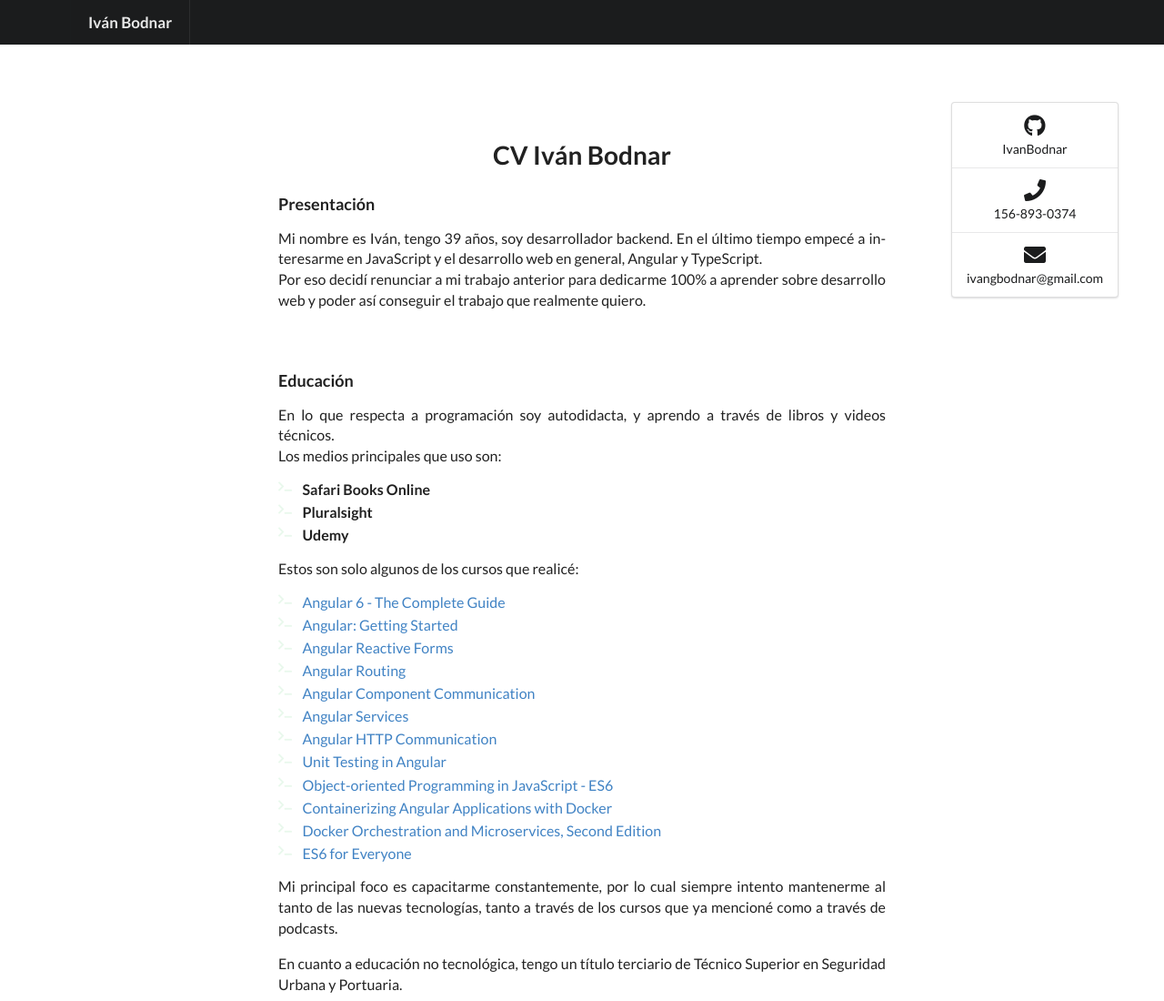
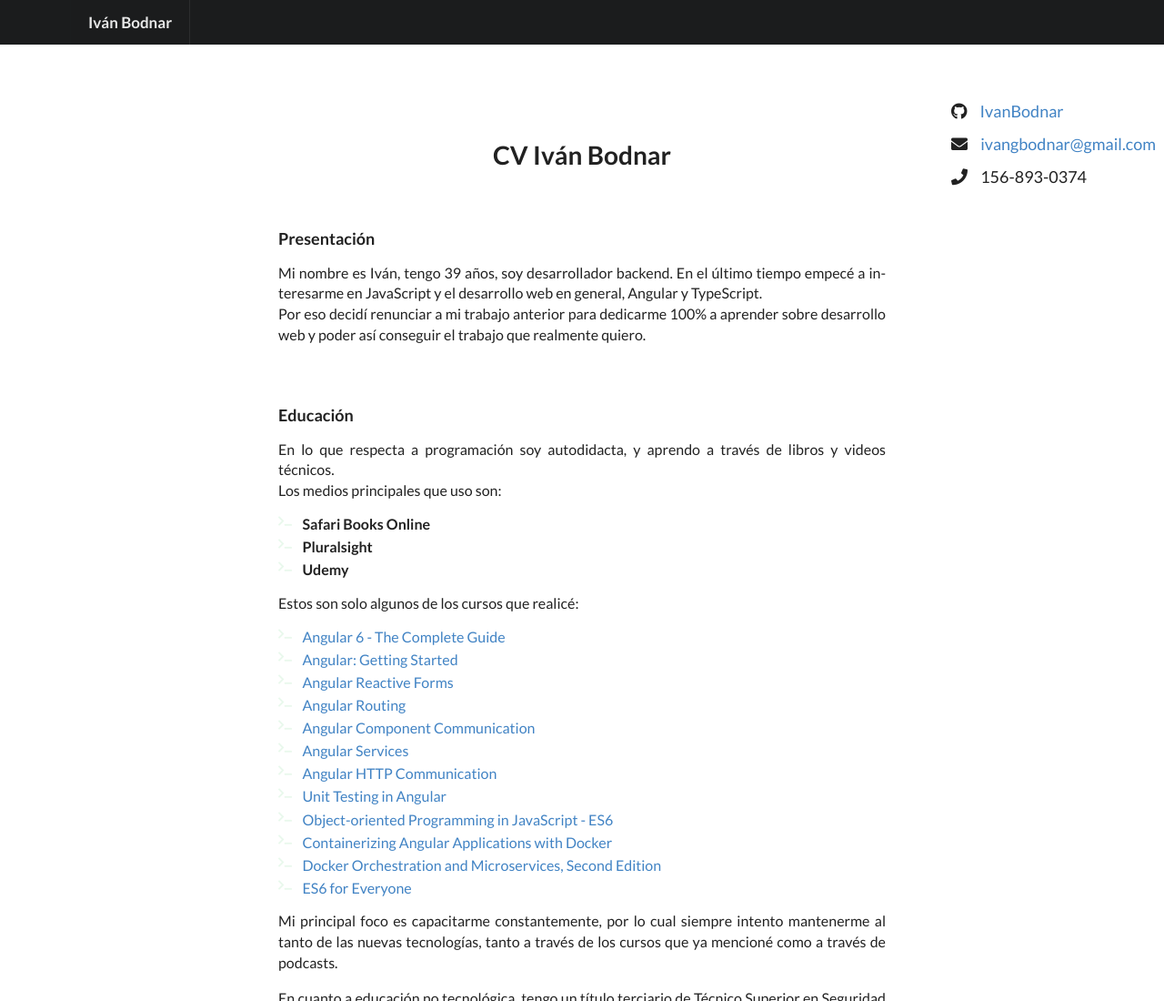
Before and after one commit to IvanBodnar/ivanbodnar.github.io, a website: page index.html in a window 1280 px wide. Shown: the top 1100 px of the page at 91% size. Drawn offline with Linux system fonts and the light colour scheme.

Commit message:
Se cambia menu contacto por lista

```diff
--- a/index.html
+++ b/index.html
@@ -21,15 +21,35 @@
         <div id="context" class="ui basic segment">
             <div class="ui right rail hidden-xs">
                 <div class="ui sticky">
-                    <div id="sticky-menu" class="ui labeled icon vertical menu">
-                        <a class="item"><i class="github icon"></i> IvanBodnar</a>
-                        <a class="item"><i class="phone icon"></i>156-893-0374</a>
-                        <a class="item"><i class="mail icon"></i>ivangbodnar@gmail.com</a>
+                    <div id="sticky-menu" class="ui big relaxed list">
+                        <div class="item">
+                            <i class="github icon"></i>
+                            <div class="content">
+                                <a href="https://github.com/IvanBodnar" target="_blank">
+                                    IvanBodnar
+                                </a>
+                            </div>
+                        </div>
+                        <div class="item">
+                            <i class="mail icon"></i>
+                            <div class="content">
+                                <a href="mailto:ivangbodnar@gmail.com">
+                                    ivangbodnar@gmail.com
+                                </a>
+                            </div>
+                        </div>
+                        <div class="item">
+                            <i class="phone icon"></i>
+                            <div class="content">
+                                156-893-0374
+                            </div>
+                        </div>
                     </div>
                 </div>
             </div>
 
             <h1 class="ui header center aligned">CV Iván Bodnar</h1>
+            <br>
             <h3>Presentación</h3>
             <p>
                 Mi nombre es Iván, tengo 39 años, soy desarrollador backend. En el último
```
